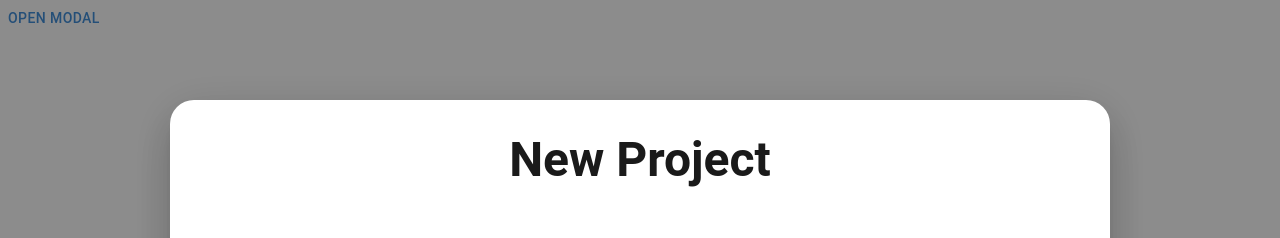
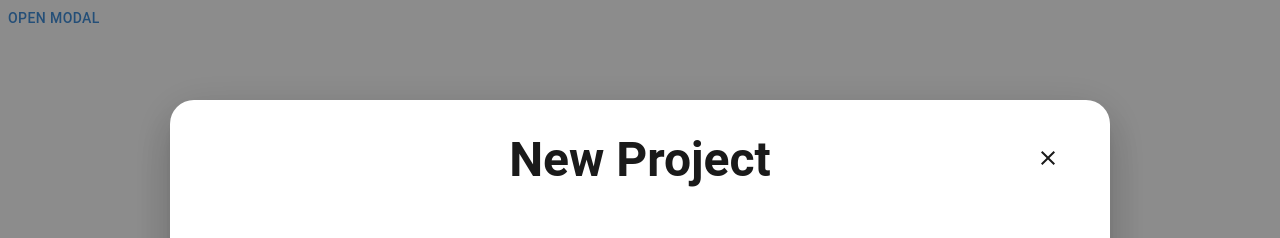
Before and after one commit to tukcom2023CD/AOK, a React (Create React App) app in the folder frontend/: page /modal in a window 1280 px wide. Both pictures are taken after a click on the button "OPEN MODAL". Shown: the top 238 px of the page. Built offline with nearby package versions, Linux system fonts and the light colour scheme.

Commit message:
design: 모달 페이지 구현 완료

```diff
--- a/frontend/src/Components/Modalcom.tsx
+++ b/frontend/src/Components/Modalcom.tsx
@@ -4,6 +4,7 @@ import Button from '@mui/material/Button';
 import Typography from '@mui/material/Typography';
 import Modal from '@mui/material/Modal';
 import { borderRadius } from '@mui/system';
+import ClearIcon from '@mui/icons-material/Clear';
 import styled from 'styled-components';
 
 
@@ -32,7 +33,7 @@ const CreateBtn = styled.button`
   color: white;
   &:hover{
     background-color: #d7777e;
-    transition: 0.7s;
+    transition: 0.5s;
   }
 `;
 
@@ -56,6 +57,26 @@ const BtnBox = styled.div`
   margin-top: 9.3rem;
 `;
 
+const TitleDiv = styled.div `
+  //border: 1px solid black;
+  display: flex;
+  justify-content: center;
+  align-items: center;
+  margin: auto;
+`;
+
+const TypoBox = styled.div `
+  text-align: center;
+`;
+
+const CancelBox = styled.div `
+
+  position: absolute;
+  right: 0;
+  margin-right: 50px;
+
+`
+
 export default function BasicModal() {
   const [open, setOpen] = React.useState(false);
   const handleOpen = () => setOpen(true);
@@ -71,9 +92,15 @@ export default function BasicModal() {
         aria-describedby="modal-modal-description"
       >
         <Box sx={style}>
-          <Typography id="modal-modal-title" sx={{fontWeight: 'bold'}} variant="h3" component="h2" align="center">
-            New Project
-          </Typography>
+          <TitleDiv>
+            <Typography id="modal-modal-title" sx={{fontWeight: 'bold'}} variant="h3" component="h3">
+              New Project
+            </Typography>
+
+            <CancelBox>
+              <ClearIcon/>
+            </CancelBox>
+          </TitleDiv>
           <InputBox>
             <Typography id="modal-modal-title" sx={{fontWeight: 'bold'}} variant="h6" component="h2" align="left" marginLeft={'125px'}>
               name
```
